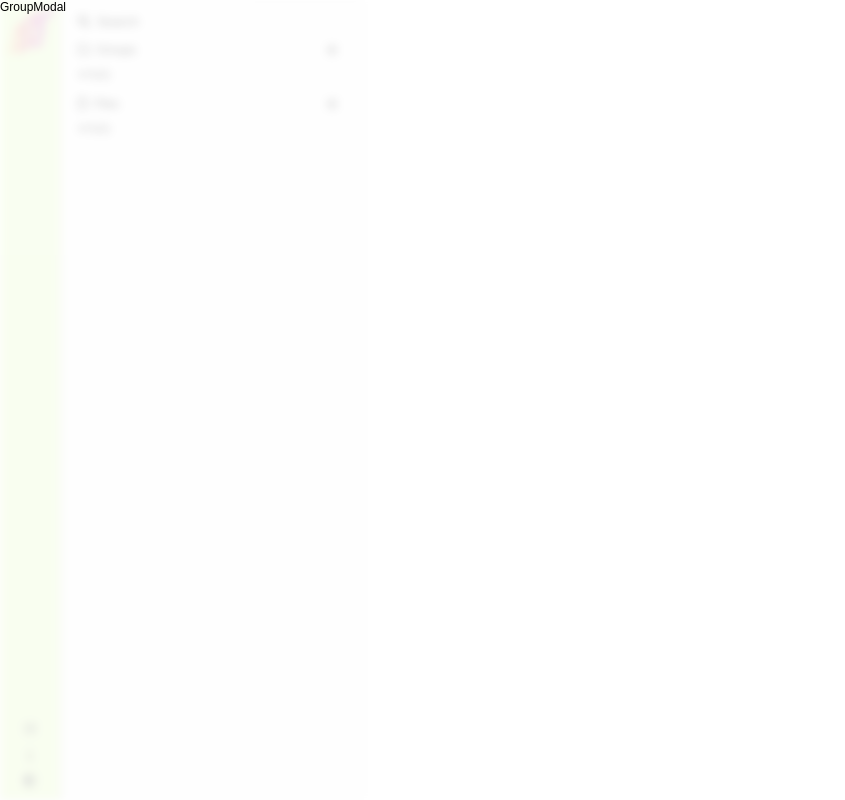
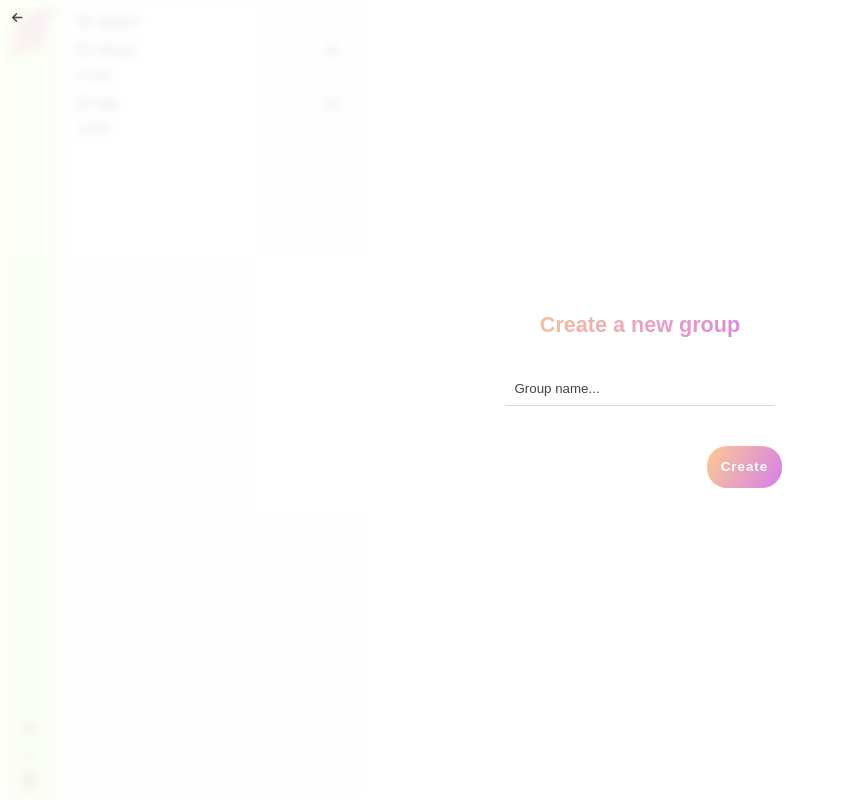
Before and after one commit to MartaZaorska/get_text_react_app, a React (Create React App) app: page /files in a window 1280 px wide. Both pictures are taken after a click on the button 332 px from the left and 50 px from the top of the page. Shown: the whole page, without its empty margins (0-845 px from the left). Built offline with nearby package versions, Linux system fonts and the light colour scheme.

Commit message:
Added functionality to modal window

```diff
--- a/src/App.js
+++ b/src/App.js
@@ -13,15 +13,20 @@ import Modal from "./components/modal/Modal";
 function App() {
   const [modalOpen, setModalOpen] = useState(false);
   const [modalContent, setModalContent] = useState("groups");
+  const [activeGroup, setActiveGroup] = useState("");
 
   const context = useContext(TextContext);
 
-  const openModal = typeContent => {
+  const openModal = (typeContent, groupID = "") => {
     setModalContent(typeContent);
+    setActiveGroup(groupID);
     setModalOpen(true);
   };
 
-  const closeModal = () => setModalOpen(false);
+  const closeModal = () => {
+    setModalOpen(false);
+    setActiveGroup("");
+  };
 
   return (
     <ModalContext.Provider
@@ -29,16 +34,11 @@ function App() {
         openModal,
         closeModal,
         modalOpen,
-        modalContent
+        modalContent,
+        activeGroup
       }}
     >
-      {modalOpen ? (
-        <Modal
-          closeModal={closeModal}
-          lightMode={context.lightMode}
-          modalContent={modalContent}
-        />
-      ) : null}
+      {modalOpen ? <Modal lightMode={context.lightMode} /> : null}
       <section
         className={classNames({
           container: true,
--- /dev/null
+++ b/src/components/modal/FileInput.js
@@ -0,0 +1,38 @@
+import React, { useState } from "react";
+
+function FileInput({ setImage }) {
+  const [file, setFile] = useState(undefined);
+
+  const fileHandler = e => {
+    e.preventDefault();
+    if (e.target.files[0]) {
+      let reader = new FileReader();
+      let uploadFile = e.target.files[0];
+
+      reader.onloadend = () => {
+        setFile(uploadFile);
+        setImage(reader.result);
+      };
+
+      if (uploadFile.type.indexOf("image") >= 0) {
+        reader.readAsDataURL(uploadFile);
+      } else {
+        setImage(undefined);
+        setFile(undefined);
+        window.alert("You must upload image");
+      }
+    } else {
+      setImage(undefined);
+      setFile(undefined);
+    }
+  };
+
+  return (
+    <label className="modal__file">
+      <input type="file" name="image" onChange={fileHandler} />
+      {file && file.name ? `${file.name}` : "Select image"}
+    </label>
+  );
+}
+
+export default FileInput;
--- a/src/components/modal/FileModal.js
+++ b/src/components/modal/FileModal.js
@@ -1,10 +1,108 @@
-import React from "react";
+import React, { useState, useEffect } from "react";
+import { createWorker } from "tesseract.js";
+import uuid from "uuid";
 
-function FileModal() {
+import { LANGUAGE_LIST } from "../../constants";
+
+import Progress from "./Progress";
+import FileInput from "./FileInput";
+
+function FileModal({ groups, createFile, closeModal, activeGroup }) {
+  const [group, setGroup] = useState(activeGroup);
+  const [title, setTitle] = useState("");
+  const [image, setImage] = useState(undefined);
+  const [language, setLanguage] = useState("eng");
+  const [ocr, setOcr] = useState("");
+  const [progress, setProgress] = useState(undefined);
+
+  useEffect(() => {
+    if (ocr && typeof ocr === "string") {
+      newFile();
+    }
+  }, [ocr]);
+
+  const worker = createWorker({
+    logger: m => setProgress(m)
+  });
+
+  const newFile = () => {
+    createFile({ id: uuid(), name: title, group, text: ocr });
+    setTitle("");
+    setOcr("");
+    setProgress(undefined);
+    closeModal();
+  };
+
+  const doOCR = async image => {
+    await worker.load();
+    await worker.loadLanguage(language);
+    await worker.initialize(language);
+    const {
+      data: { text }
+    } = await worker.recognize(image);
+    setOcr(text);
+  };
+
+  const submitHandler = e => {
+    e.preventDefault();
+    if (title.length === 0 || group.length === 0) return;
+
+    if (image) {
+      doOCR(image);
+    } else {
+      newFile();
+    }
+  };
+
   return (
-    <section>
-      <p>FileModal</p>
-    </section>
+    <React.Fragment>
+      {progress ? <Progress data={progress} /> : null}
+      <section className="modal__content">
+        <h3 className="modal__title">Create a new file</h3>
+        <form onSubmit={submitHandler} className="modal__form">
+          <input
+            type="text"
+            className="modal__input"
+            value={title}
+            onChange={e => setTitle(e.target.value)}
+            placeholder="File name..."
+          />
+          <select
+            className="modal__select"
+            value={group}
+            onChange={e => setGroup(e.target.value)}
+          >
+            <option value="">Select a group</option>
+            {groups.map(item => (
+              <option value={item.id} key={item.id}>
+                {item.name}
+              </option>
+            ))}
+          </select>
+          <FileInput setImage={setImage} />
+          <p className="modal__text">Choose the language of the text</p>
+          <select
+            className="modal__select"
+            value={language}
+            onChange={e => setLanguage(e.target.value)}
+          >
+            {LANGUAGE_LIST.map(lang => (
+              <option value={lang.abbr} key={lang.abbr}>
+                {lang.name}
+              </option>
+            ))}
+          </select>
+          <p className="modal__text">
+            You can upload a photo from which the text will be read (OCR
+            technique) or you can continue without selecting an image and create
+            an empty file (add text manually).
+          </p>
+          <button className="modal__button" type="submit">
+            Create
+          </button>
+        </form>
+      </section>
+    </React.Fragment>
   );
 }
 
--- a/src/components/modal/GroupModal.js
+++ b/src/components/modal/GroupModal.js
@@ -1,9 +1,30 @@
 import React from "react";
+import uuid from "uuid";
 
-function GroupModal() {
+function GroupModal({ createGroup, closeModal }) {
+  const submitHandler = e => {
+    e.preventDefault();
+    const { name } = e.target.elements;
+    if (name.value.length === 0) return;
+    createGroup({ name: name.value, id: uuid() });
+    e.target.reset();
+    closeModal();
+  };
+
   return (
-    <section>
-      <p>GroupModal</p>
+    <section className="modal__content">
+      <h3 className="modal__title">Create a new group</h3>
+      <form onSubmit={submitHandler} className="modal__form">
+        <input
+          type="text"
+          className="modal__input"
+          name="name"
+          placeholder="Group name..."
+        />
+        <button className="modal__button" type="submit">
+          Create
+        </button>
+      </form>
     </section>
   );
 }
--- a/src/components/modal/Modal.js
+++ b/src/components/modal/Modal.js
@@ -1,12 +1,22 @@
-import React from "react";
+import React, { useContext } from "react";
 import classNames from "classnames";
+
+import TextContext from "../../context/textContext";
+import ModalContext from "../../context/modalContext";
 
 import GroupModal from "./GroupModal";
 import FileModal from "./FileModal";
 
-function Modal({ closeModal, modalContent, lightMode }) {
+function Modal({ lightMode }) {
+  const textContext = useContext(TextContext);
+  const modalContext = useContext(ModalContext);
+
   const close = e => {
-    if (e.target.classList.contains("modal")) closeModal();
+    if (
+      e.target.classList.contains("modal") ||
+      e.target.classList.contains("modal__close")
+    )
+      modalContext.closeModal();
   };
 
   return (
@@ -14,7 +24,20 @@ function Modal({ closeModal, modalContent, lightMode }) {
       onClick={close}
       className={classNames({ modal: true, "modal--dark": !lightMode })}
     >
-      {modalContent === "groups" ? <GroupModal /> : <FileModal />}
+      <i className="modal__close fas fa-arrow-left"></i>
+      {modalContext.modalContent === "groups" ? (
+        <GroupModal
+          createGroup={textContext.createGroup}
+          closeModal={modalContext.closeModal}
+        />
+      ) : (
+        <FileModal
+          groups={textContext.groups}
+          createFile={textContext.createFile}
+          closeModal={modalContext.closeModal}
+          activeGroup={modalContext.activeGroup}
+        />
+      )}
     </section>
   );
 }
--- /dev/null
+++ b/src/components/modal/Progress.js
@@ -0,0 +1,12 @@
+import React from "react";
+
+function Progress({ data }) {
+  return (
+    <section className="modal__progress">
+      <p>{data.status || ""}</p>
+      <h1>{parseInt(data.progress * 100) || 0}%</h1>
+    </section>
+  );
+}
+
+export default Progress;
--- /dev/null
+++ b/src/constants.js
@@ -0,0 +1,11 @@
+export const LANGUAGE_LIST = [
+  { abbr: "eng", name: "English" },
+  { abbr: "pol", name: "Polish" },
+  { abbr: "deu", name: "German" },
+  { abbr: "fra", name: "French" },
+  { abbr: "ita", name: "Italian" },
+  { abbr: "por", name: "Portuguese" },
+  { abbr: "rus", name: "Russian" },
+  { abbr: "spa", name: "Spanish" },
+  { abbr: "ukr", name: "Ukrainian" }
+];
--- a/src/context/modalContext.js
+++ b/src/context/modalContext.js
@@ -3,6 +3,7 @@ import React from "react";
 export default React.createContext({
   modalOpen: false,
   modalContent: "groups",
+  activeGroup: "",
   openModal: () => {},
   closeModal: () => {}
 });
--- a/src/context/textContext.js
+++ b/src/context/textContext.js
@@ -1,5 +1,4 @@
 import React, { useReducer, useEffect } from "react";
-import uuid from "uuid";
 
 import {
   textReducer,
@@ -27,17 +26,15 @@ export function Provider(props) {
     localStorage.setItem("get_text_app", JSON.stringify({ ...state }));
   }, [state]);
 
-  const createGroup = name => {
-    const id = uuid();
+  const createGroup = data => {
     const now = new Date().getTime();
-    const group = { name, id, files: [], createdAt: now, updatedAt: now };
+    const group = { ...data, files: [], createdAt: now, updatedAt: now };
     dispatch({ type: CREATE_GROUP, group });
   };
 
   const createFile = data => {
-    const id = uuid();
     const now = new Date().getTime();
-    const file = { ...data, id, createdAt: now, updatedAt: now };
+    const file = { ...data, createdAt: now, updatedAt: now };
     dispatch({ type: CREATE_FILE, file });
   };
 
--- a/src/index.scss
+++ b/src/index.scss
@@ -54,6 +54,7 @@ body {
   overflow-x: hidden;
   font-size: 14px;
   font-family: "PT Sans", sans-serif;
+  font-display: fallback;
   @media #{$lg} {
     font-size: 12px;
   }
@@ -127,11 +128,113 @@ select:focus {
   width: 100vw;
   height: 100vh;
   overflow: hidden;
-  background: rgba($lightModeBackground, 0.7);
+  color: $lightModeColor;
+  background: rgba($lightModeBackground, 0.8);
+
+  display: flex;
+  align-items: center;
+  justify-content: center;
 
   &--dark {
-    background: rgba($darkModeBackground, 0.8);
+    background: rgba($darkModeBackground, 0.9);
+    color: $darkModeColor;
+    option {
+      color: $darkModeBackground;
+    }
   }
+
+  &__content {
+    padding: 1em;
+    text-align: center;
+  }
+
+  &__title {
+    font-weight: 900;
+    font-size: 1.8em;
+    background: $gradient;
+    background-clip: text;
+    color: transparent;
+  }
+
+  &__form {
+    display: flex;
+    flex-wrap: wrap;
+    align-items: center;
+    justify-content: flex-end;
+  }
+
+  &__input {
+    width: 100%;
+    padding: 0.7em;
+    border-bottom: 1px solid rgba(110, 110, 110, 0.25);
+    margin: 2.5em 0.5em 0.5em 0.5em;
+  }
+
+  &__select {
+    margin: 0.5em;
+    width: 100%;
+    padding: 0.5em;
+    border-bottom: 1px solid rgba(110, 110, 110, 0.25);
+  }
+
+  &__button {
+    background: $gradient;
+    border-radius: 1.5em;
+    padding: 1em;
+    color: $darkModeColor;
+    letter-spacing: 1px;
+    font-weight: 600;
+    margin-top: 2.5em;
+    cursor: pointer;
+  }
+
+  &__file {
+    cursor: pointer;
+    width: 100%;
+    margin: 1em 0.5em;
+    padding: 0.7em;
+    border-radius: 1.5em;
+    border: 1px solid rgba(110, 110, 110, 0.25);
+    input[type="file"] {
+      display: none;
+    }
+  }
+
+  &__text {
+    line-height: 1.5;
+    padding: 0.5em;
+    width: 100%;
+  }
+
+  &__close {
+    z-index: 5;
+    cursor: pointer;
+    position: absolute;
+    top: 0px;
+    left: 0px;
+    padding: 1em;
+  }
+}
+
+.modal__progress {
+  z-index: 10;
+  position: fixed;
+  width: 100%;
+  height: 100vh;
+  top: 0px;
+  left: 0px;
+  background: rgba($lightModeBackground, 0.9);
+  color: $lightModeColor;
+
+  display: flex;
+  justify-content: center;
+  align-items: center;
+  flex-direction: column;
+}
+
+.modal--dark .modal__progress {
+  background: rgba($darkModeBackground, 0.9);
+  color: $darkModeColor;
 }
 
 // NAVBAR SECTION
@@ -457,7 +560,7 @@ select:focus {
   margin: 0.5em 0em 1em 0em;
   padding: 0.7em;
   border-radius: 0.7em;
-  background: lighten($lightGreen, 3);
+  background: darken($darkModeColor, 1);
   color: lighten($lightModeColor, 10);
   box-shadow: 0px 5px 10px rgba(0, 0, 0, 0.15);
   cursor: pointer;
```
Also changed, not shown: src/components/Panel.js (+7 -4 lines).
